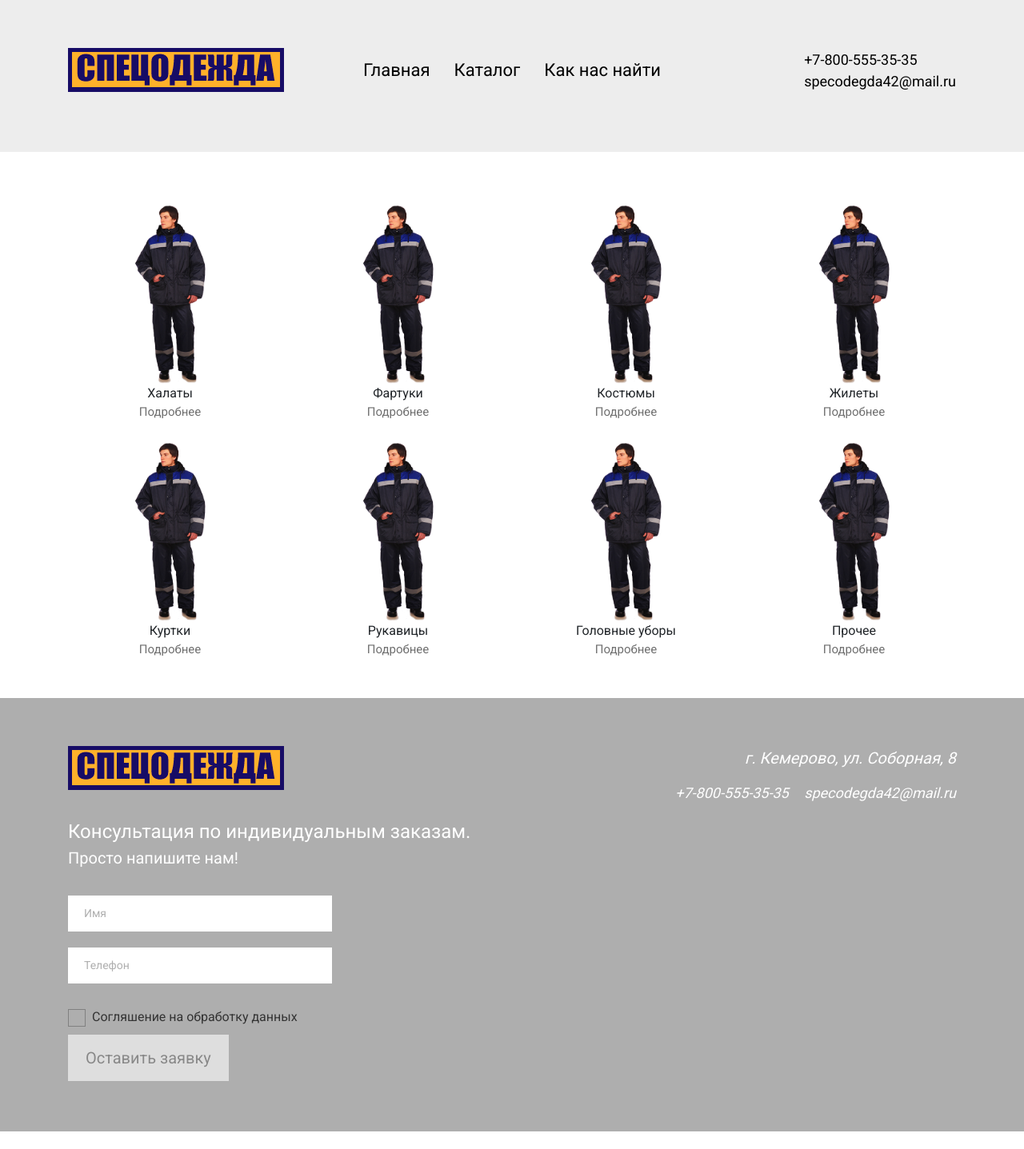
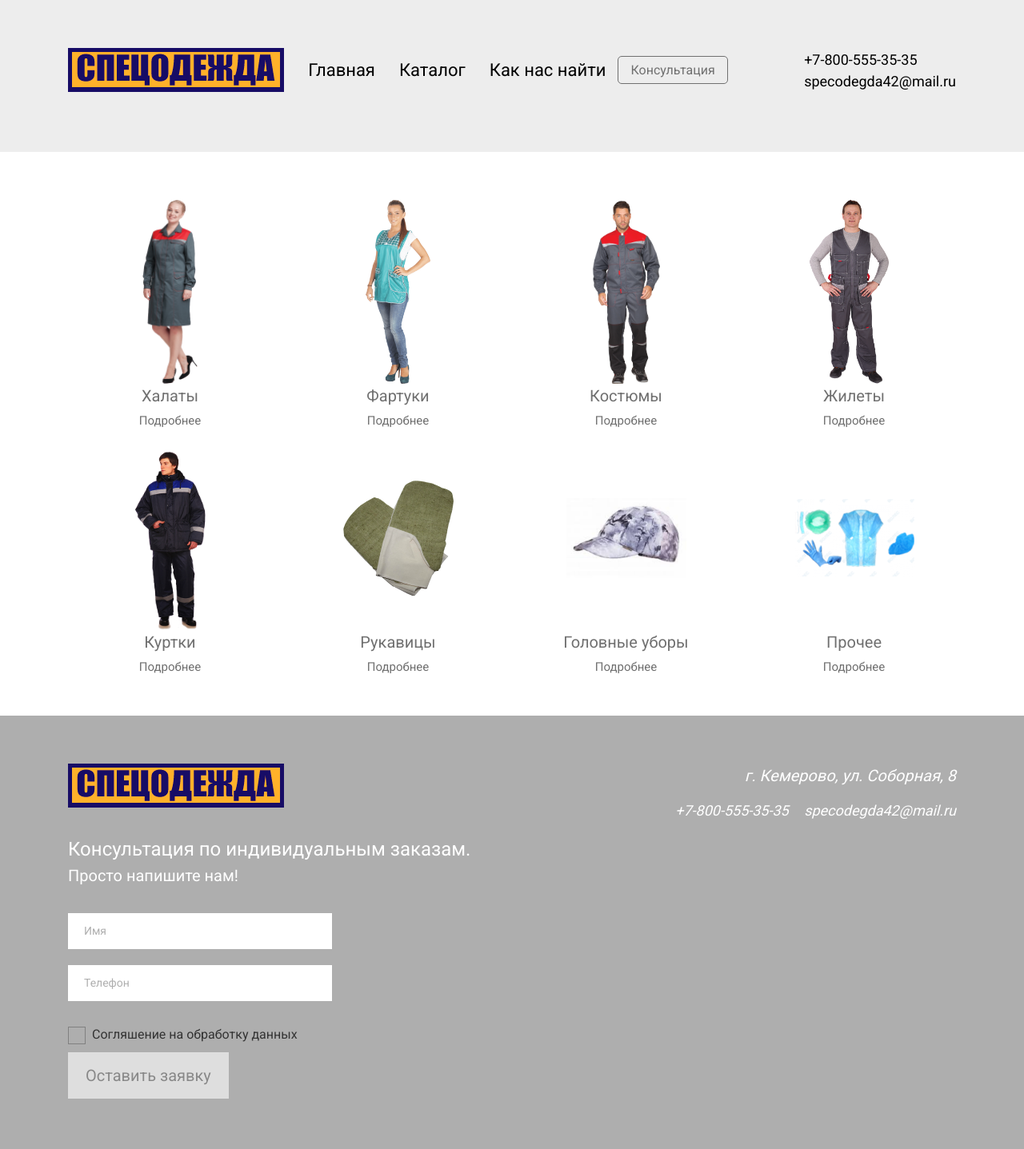
Before and after one commit to steveroad/shop-specodejda, a PHP site: page /catalog/index.html in a window 1280 px wide. Shown: the whole page at 80% size. Before the commit the page ends 1415 px from the top, so only its background shows below. Run offline with PHP 8.4, Linux system fonts and the light colour scheme.

Commit message:
catalog update

```diff
--- a/catalog/index.html
+++ b/catalog/index.html
@@ -40,7 +40,8 @@
           <ul class="header-list">
             <li class="header-list_1"><a href="../index.html">Главная</a></li>
             <li class="header-list_2"><a href="index.html">Каталог</a></li>
-            <li class="header-list_3"><a href="#location">Как нас найти</a></li>
+            <li class="header-list_3"><a href="../index.html#location">Как нас найти</a></li>
+            <li class="header-list_4"><a href="#location">Консультация</a></li>
           </ul>
         </div>
         <div class="col-3">
@@ -61,36 +62,36 @@
         <div class="col-3">
           <div class="catalog-page">
             <div class="catalog-page_img">
-              <img class="catalog-page_img__photo" src="../img/catalog/kurtka_uteplennya_standart.png" alt="">
+              <img class="catalog-page_img__photo photo" src="../img/catalog/bathrobe.png" alt="bathrobe">
             </div>
-            <div class="cotalog-page_description">Халаты</div>
+            <div class="catalog-page_description">Халаты</div>
             <a href="">Подробнее</a>
           </div>
         </div>
         <div class="col-3">
           <div class="catalog-page">
             <div class="catalog-page_img">
-              <img class="catalog-page_img__photo" src="../img/catalog/kurtka_uteplennya_standart.png" alt="">
+              <img class="catalog-page_img__photo photo" src="../img/catalog/apron.png" alt="apron">
             </div>
-            <div class="cotalog-page_description">Фартуки</div>
+            <div class="catalog-page_description">Фартуки</div>
             <a href="">Подробнее</a>
           </div>
         </div>
         <div class="col-3">
           <div class="catalog-page">
             <div class="catalog-page_img">
-              <img class="catalog-page_img__photo" src="../img/catalog/kurtka_uteplennya_standart.png" alt="">
+              <img class="catalog-page_img__photo photo" src="../img/catalog/suit.png" alt="suit">
             </div>
-            <div class="cotalog-page_description">Костюмы</div>
+            <div class="catalog-page_description">Костюмы</div>
             <a href="">Подробнее</a>
           </div>
         </div>
         <div class="col-3">
           <div class="catalog-page">
             <div class="catalog-page_img">
-              <img class="catalog-page_img__photo" src="../img/catalog/kurtka_uteplennya_standart.png" alt="">
+              <img class="catalog-page_img__photo photo" src="../img/catalog/vest.png" alt="vest">
             </div>
-            <div class="cotalog-page_description">Жилеты</div>
+            <div class="catalog-page_description">Жилеты</div>
             <a href="">Подробнее</a>
           </div>
         </div>
@@ -100,36 +101,36 @@
         <div class="col-3">
           <div class="catalog-page">
             <div class="catalog-page_img">
-              <img class="catalog-page_img__photo" src="../img/catalog/kurtka_uteplennya_standart.png" alt="">
+              <img class="catalog-page_img__photo photo" src="../img/catalog/jacket.png" alt="jacket">
             </div>
-            <div class="cotalog-page_description">Куртки</div>
+            <div class="catalog-page_description">Куртки</div>
             <a href="">Подробнее</a>
           </div>
         </div>
         <div class="col-3">
           <div class="catalog-page">
             <div class="catalog-page_img">
-              <img class="catalog-page_img__photo" src="../img/catalog/kurtka_uteplennya_standart.png" alt="">
+              <img class="catalog-page_img__photo photo" src="../img/catalog/mittens.png" alt="mittens">
             </div>
-            <div class="cotalog-page_description">Рукавицы</div>
+            <div class="catalog-page_description">Рукавицы</div>
             <a href="">Подробнее</a>
           </div>
         </div>
         <div class="col-3">
           <div class="catalog-page">
             <div class="catalog-page_img">
-              <img class="catalog-page_img__photo" src="../img/catalog/kurtka_uteplennya_standart.png" alt="">
+              <img class="catalog-page_img__photo photo" src="../img/catalog/hats.png" alt="hats">
             </div>
-            <div class="cotalog-page_description">Головные уборы</div>
+            <div class="catalog-page_description">Головные уборы</div>
             <a href="">Подробнее</a>
           </div>
         </div>
         <div class="col-3">
           <div class="catalog-page">
             <div class="catalog-page_img">
-              <img class="catalog-page_img__photo" src="../img/catalog/kurtka_uteplennya_standart.png" alt="">
+              <img class="catalog-page_img__photo photo" src="../img/catalog/different.png" alt="different">
             </div>
-            <div class="cotalog-page_description">Прочее</div>
+            <div class="catalog-page_description">Прочее</div>
             <a href="">Подробнее</a>
           </div>
         </div>
--- a/css/style.css
+++ b/css/style.css
@@ -45,11 +45,23 @@ input:focus {
 
 .header-list a:hover {
   background: #FBB03B;
-  padding-top: 10px;
-  padding-bottom: 10px;
-  padding-left: 15px;
-  padding-right: 15px;
   color: #1B1464;
+}
+
+.header-list_4 {
+  font-size: 16px;
+  font-weight: 400;
+}
+
+.header-list_4 a {
+  color: #707070;
+  border: 1px solid #707070;
+  border-radius: 5px;
+  padding: 7px 15px;
+}
+
+.header-list_4 a:hover {
+  background: #aeaeae;
 }
 
 .header-block_contacts {
@@ -537,8 +549,17 @@ input:focus {
   padding-bottom: 20px;
 }
 
+.catalog-page_img {
+  display: -webkit-box;
+  display: -ms-flexbox;
+  display: flex;
+  -webkit-box-pack: center;
+      -ms-flex-pack: center;
+          justify-content: center;
+}
+
 .catalog-page_img__photo {
-  width: 138px;
+  width: 150px;
   height: 230px;
 }
 
@@ -546,6 +567,7 @@ input:focus {
   font-size: 20px;
   font-weight: 500;
   color: #707070;
+  padding-bottom: 5px;
 }
 
 .catalog-page a {
@@ -558,6 +580,11 @@ input:focus {
   text-decoration: underline;
 }
 
+.photo {
+  -o-object-fit: contain;
+     object-fit: contain;
+}
+
 .testing {
   height: 100vh;
   background: #EDEDED;
--- a/sass/_catalog.sass
+++ b/sass/_catalog.sass
@@ -7,16 +7,21 @@
     align-items: center
     padding-bottom: 20px
     &_img
+      display: flex
+      justify-content: center
       &__photo
-        width: 138px
+        width: 150px
         height: 230px
     &_description
       font-size: 20px
       font-weight: 500
       color: #707070
+      padding-bottom: 5px
     & a
       font-size: 15px
       font-weight: 500
       color: #707070
       &:hover
-        text-decoration: underline;
+        text-decoration: underline
+.photo
+  object-fit: contain
--- a/sass/_header.sass
+++ b/sass/_header.sass
@@ -18,11 +18,17 @@
       color: #000
       &:hover
         background: #FBB03B
-        padding-top: 10px
-        padding-bottom: 10px
-        padding-left: 15px
-        padding-right: 15px
         color: #1B1464
+    &_4
+      font-size: 16px
+      font-weight: 400
+      & a
+        color: #707070
+        border: 1px solid #707070
+        border-radius: 5px
+        padding: 7px 15px
+        &:hover
+          background: #aeaeae
   &-block_contacts
     font-size: 18px
     display: flex
```
Also changed, not shown: img/catalog/_.png (deleted), img/catalog/apron.png (renamed from img/catalog/1538663721.png), img/catalog/bathrobe.png (added), img/catalog/different.png (added), img/catalog/hats.png (added), img/catalog/images-2.jpeg (deleted), img/catalog/images.jpeg (deleted), img/catalog/jacket.png (renamed from img/catalog/kurtka_uteplennya_standart.png), img/catalog/mittens.png (renamed from img/catalog/rukavitsi_brezent5.png), img/catalog/suit.png (renamed from img/catalog/kos-594-1.png), img/catalog/vest.png (renamed from img/catalog/eb7a27150040c7eb1bd2ed3a952c80cb.png), 1 other file.
